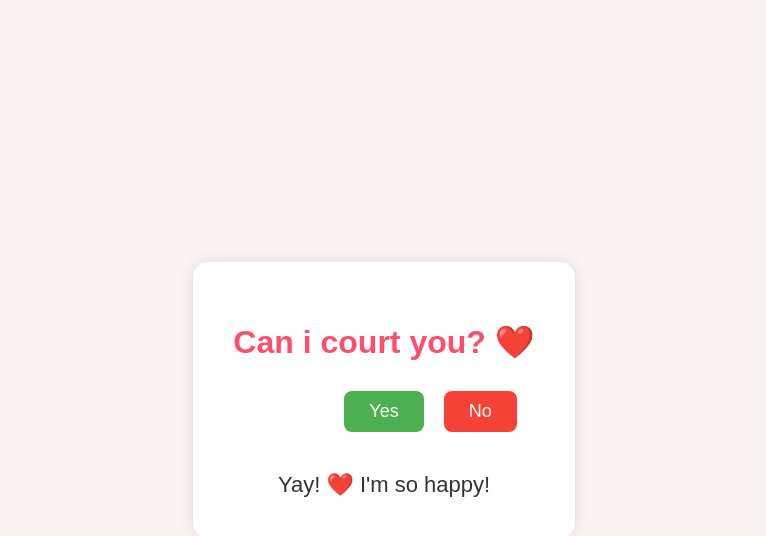
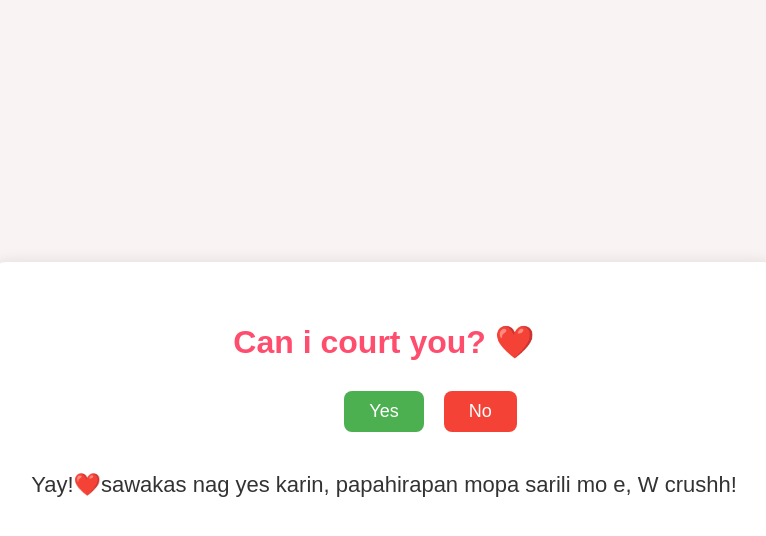
Before and after one commit to BENGG60/Confession-site, a plain HTML site: page index.html in a window 1280 px wide. Both pictures are taken after a click on the button "Yes". Shown: the whole page, without its empty margins (256-1022 px from the left). Drawn offline with Linux system fonts and the light colour scheme.

Commit message:
Update index.html

```diff
--- a/index.html
+++ b/index.html
@@ -96,7 +96,7 @@
     function handleResponse(answer) {
       const response = document.getElementById('response');
       if (answer === 'yes') {
-        response.innerHTML = "Yay! ❤️ I'm so happy!";
+        response.innerHTML = "Yay!❤️sawakas nag yes karin, papahirapan mopa sarili mo e, W crushh!";
       }
     }
   </script>
```
